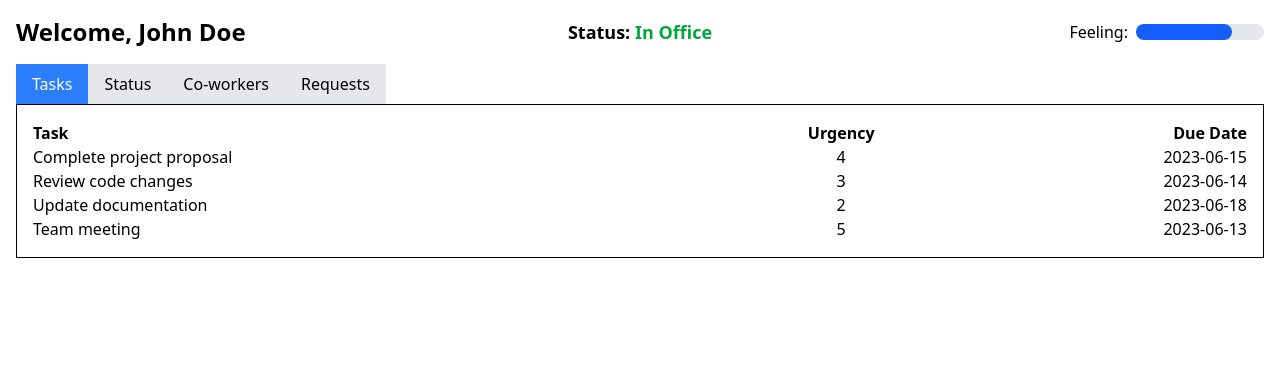
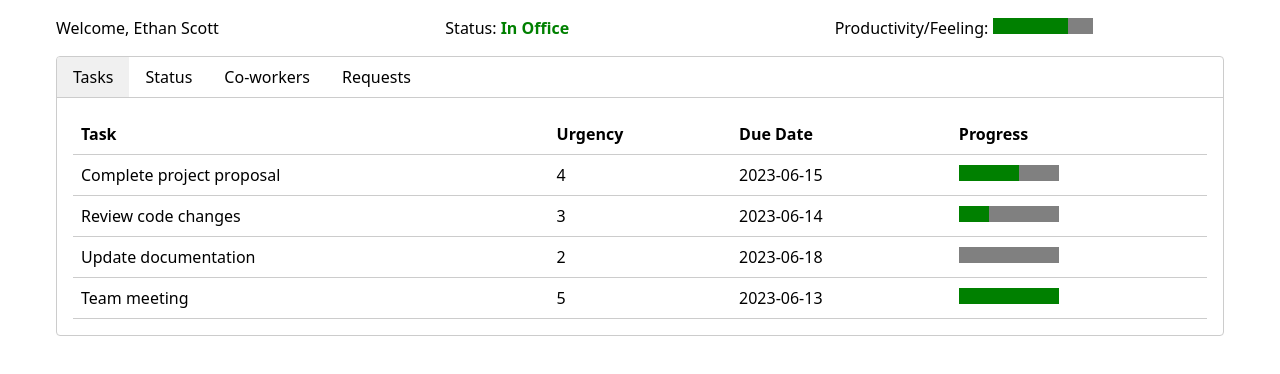
Before and after one commit to CampbellBaxley/RhythmApp, a SvelteKit app in the folder Rhythm/: page /pages in a window 1280 px wide. Shown: the top 374 px of the page. Built offline with nearby package versions, Linux system fonts and the light colour scheme.

Commit message:
Got Co-worker tab done

```diff
--- a/Rhythm/src/routes/pages/+page.svelte
+++ b/Rhythm/src/routes/pages/+page.svelte
@@ -1,107 +1,282 @@
-<script>
-    let userName = "John Doe";
+<script lang="ts">
+    interface Task {
+      name: string;
+      urgency: number;
+      dueDate: string;
+      progress: number;
+    }
+
+    interface TeamMember {
+      name: string;
+      role: string;
+      feeling: number;
+      tasks: Task[];
+    }
+
+    let userName = "Ethan Scott";
     let status = "In Office";
     let activeTab = "Tasks";
-    let feeling = 75; // Percentage for the progress bar
-    let tasks = [
-      { name: "Complete project proposal", urgency: 4, dueDate: "2023-06-15" },
-      { name: "Review code changes", urgency: 3, dueDate: "2023-06-14" },
-      { name: "Update documentation", urgency: 2, dueDate: "2023-06-18" },
-      { name: "Team meeting", urgency: 5, dueDate: "2023-06-13" },
+    let feeling = 75;
+
+    let tasks: Task[] = [
+      { name: "Complete project proposal", urgency: 4, dueDate: "2023-06-15", progress: 60 },
+      { name: "Review code changes", urgency: 3, dueDate: "2023-06-14", progress: 30 },
+      { name: "Update documentation", urgency: 2, dueDate: "2023-06-18", progress: 0 },
+      { name: "Team meeting", urgency: 5, dueDate: "2023-06-13", progress: 100 },
     ];
 
-    function setActiveTab(tab) {
-      activeTab = tab;
-    }
+    let teamMembers: TeamMember[] = [
+      {
+        name: "Sarah Johnson",
+        role: "Manager",
+        feeling: 85,
+        tasks: [
+          { name: "Quarterly Planning", urgency: 5, dueDate: "2023-06-20", progress: 70 },
+          { name: "Team Reviews", urgency: 4, dueDate: "2023-06-25", progress: 30 },
+        ]
+      },
+      {
+        name: "Mike Chen",
+        role: "Co-worker",
+        feeling: 65,
+        tasks: [
+          { name: "API Integration", urgency: 4, dueDate: "2023-06-16", progress: 45 },
+          { name: "Bug Fixes", urgency: 3, dueDate: "2023-06-14", progress: 90 },
+        ]
+      },
+      {
+        name: "Emma Davis",
+        role: "Co-worker",
+        feeling: 90,
+        tasks: [
+          { name: "UI Components", urgency: 4, dueDate: "2023-06-17", progress: 85 },
+          { name: "User Testing", urgency: 3, dueDate: "2023-06-19", progress: 20 },
+        ]
+      }
+    ];
 
-    // Function to get feeling description
-    function getFeelingDescription(feeling) {
+    function getFeelingDescription(feeling: number): string {
       if (feeling >= 80) return "Excellent";
       if (feeling >= 60) return "Good";
       if (feeling >= 40) return "Okay";
       if (feeling >= 20) return "Not great";
       return "Poor";
     }
+
+    let expandedMember: string | null = null;
+
+    function toggleMember(name: string) {
+      expandedMember = expandedMember === name ? null : name;
+    }
   </script>
 
-  <div class="container mx-auto p-4">
-    <header class="grid grid-cols-3 items-center mb-4">
-      <h1 class="text-2xl font-bold">Welcome, {userName}</h1>
-      <div class="text-lg font-semibold text-center">
-        Status: <span class="text-green-600">{status}</span>
+  <div class="container">
+    <header class="header">
+      <h1>Welcome, {userName}</h1>
+      <div>
+        Status: <span class="status">{status}</span>
       </div>
-      <div class="flex items-center justify-end">
-        <span class="mr-2">Feeling:</span>
-        <div class="w-32 bg-gray-200 rounded-full h-4 dark:bg-gray-700">
-          <div class="bg-blue-600 h-4 rounded-full" style="width: {feeling}%"></div>
-        </div>
+      <div>
+        <span>Productivity/Feeling:</span>
+        <progress value={feeling} max="100"></progress>
       </div>
     </header>
 
-    <div class="mb-4">
-      <div class="flex border-b">
+    <div class="card">
+      <div class="tabs">
         {#each ["Tasks", "Status", "Co-workers", "Requests"] as tab}
           <button
-            class="py-2 px-4 {activeTab === tab ? 'bg-blue-500 text-white' : 'bg-gray-200'}"
-            on:click={() => setActiveTab(tab)}
+            class:active={activeTab === tab}
+            on:click={() => activeTab = tab}
           >
             {tab}
           </button>
         {/each}
       </div>
 
-      <div class="p-4 border-l border-r border-b">
+      <div class="content">
         {#if activeTab === "Tasks"}
-          <table class="w-full">
+          <table>
             <thead>
               <tr>
-                <th class="text-left">Task</th>
-                <th class="text-center">Urgency</th>
-                <th class="text-right">Due Date</th>
+                <th>Task</th>
+                <th>Urgency</th>
+                <th>Due Date</th>
+                <th>Progress</th>
               </tr>
             </thead>
             <tbody>
               {#each tasks as task}
                 <tr>
                   <td>{task.name}</td>
-                  <td class="text-center">{task.urgency}</td>
-                  <td class="text-right">{task.dueDate}</td>
+                  <td>{task.urgency}</td>
+                  <td>{task.dueDate}</td>
+                  <td><progress value={task.progress} max="100"></progress></td>
                 </tr>
               {/each}
             </tbody>
           </table>
         {:else if activeTab === "Status"}
-          <div class="space-y-6">
+          <div class="status-content">
             <div>
-              <h2 class="text-xl font-semibold mb-2">Current Status</h2>
-              <p class="text-lg">
-                Your current status is: <span class="font-bold text-green-600">{status}</span>
+              <h2>Current Status</h2>
+              <p>
+                Your current status is: <span class="status">{status}</span>
               </p>
-              <p class="text-sm text-gray-600 mt-1">
+              <p class="description">
                 This status indicates your availability to your team members. You can update it anytime.
               </p>
             </div>
 
             <div>
-              <h2 class="text-xl font-semibold mb-2">Feeling</h2>
-              <div class="w-full bg-gray-200 rounded-full h-6 dark:bg-gray-700 mb-2">
-                <div class="bg-blue-600 h-6 rounded-full" style="width: {feeling}%"></div>
-              </div>
-              <p class="text-lg">
-                Your current feeling: <span class="font-bold">{getFeelingDescription(feeling)}</span> ({feeling}%)
+              <h2>Productivity/Feeling</h2>
+              <progress value={feeling} max="100"></progress>
+              <p>
+                Your current feeling: <span class="feeling">{getFeelingDescription(feeling)}</span> ({feeling}%)
               </p>
-              <p class="text-sm text-gray-600 mt-1">
+              <p class="description">
                 This progress bar represents your overall feeling or mood. It can help your team understand your current state and productivity level.
               </p>
             </div>
           </div>
-        {:else}
-          <p>Content for {activeTab} tab</p>
+        {:else if activeTab === "Co-workers"}
+          <div class="co-workers">
+            {#each teamMembers as member}
+              <div class="member-card">
+                <div class="member-header" on:click={() => toggleMember(member.name)}>
+                  <div>
+                    <h3>{member.name}</h3>
+                    <p>{member.role}</p>
+                  </div>
+                  <div>
+                    <span>Feeling:</span>
+                    <progress value={member.feeling} max="100"></progress>
+                    <span>{getFeelingDescription(member.feeling)}</span>
+                  </div>
+                </div>
+                {#if expandedMember === member.name}
+                  <table>
+                    <thead>
+                      <tr>
+                        <th>Task</th>
+                        <th>Urgency</th>
+                        <th>Due Date</th>
+                        <th>Progress</th>
+                      </tr>
+                    </thead>
+                    <tbody>
+                      {#each member.tasks as task}
+                        <tr>
+                          <td>{task.name}</td>
+                          <td>{task.urgency}</td>
+                          <td>{task.dueDate}</td>
+                          <td><progress value={task.progress} max="100"></progress></td>
+                        </tr>
+                      {/each}
+                    </tbody>
+                  </table>
+                {/if}
+              </div>
+            {/each}
+          </div>
+        {:else if activeTab === "Requests"}
+          <p>Content for Requests tab</p>
         {/if}
       </div>
     </div>
   </div>
 
   <style>
-    /* Any additional custom styles can be added here */
+    .container {
+      max-width: 1200px;
+      margin: 0 auto;
+      padding: 1rem;
+    }
+
+    .header {
+      display: grid;
+      grid-template-columns: 1fr 1fr 1fr;
+      align-items: center;
+      margin-bottom: 1rem;
+    }
+
+    .status {
+      color: green;
+      font-weight: bold;
+    }
+
+    .card {
+      border: 1px solid #ccc;
+      border-radius: 4px;
+      overflow: hidden;
+    }
+
+    .tabs {
+      display: flex;
+      border-bottom: 1px solid #ccc;
+    }
+
+    .tabs button {
+      padding: 0.5rem 1rem;
+      border: none;
+      background: none;
+      cursor: pointer;
+    }
+
+    .tabs button.active {
+      background-color: #f0f0f0;
+    }
+
+    .content {
+      padding: 1rem;
+    }
+
+    table {
+      width: 100%;
+      border-collapse: collapse;
+    }
+
+    th, td {
+      text-align: left;
+      padding: 0.5rem;
+      border-bottom: 1px solid #ccc;
+    }
+
+    .status-content {
+      display: grid;
+      gap: 1rem;
+    }
+
+    .description {
+      font-size: 0.9rem;
+      color: #666;
+    }
+
+    .co-workers {
+      display: grid;
+      gap: 1rem;
+    }
+
+    .member-card {
+      border: 1px solid #ccc;
+      border-radius: 4px;
+      overflow: hidden;
+    }
+
+    .member-header {
+      display: flex;
+      justify-content: space-between;
+      align-items: center;
+      padding: 0.5rem;
+      background-color: #f0f0f0;
+      cursor: pointer;
+    }
+
+    progress {
+      width: 100px;
+    }
+
+    .feeling {
+      font-weight: bold;
+    }
   </style>
```
